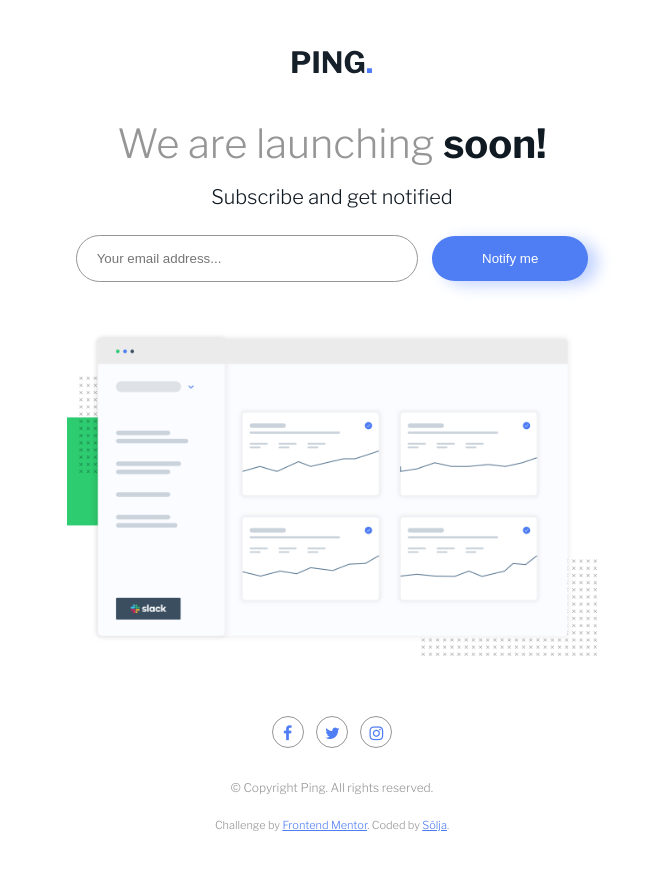
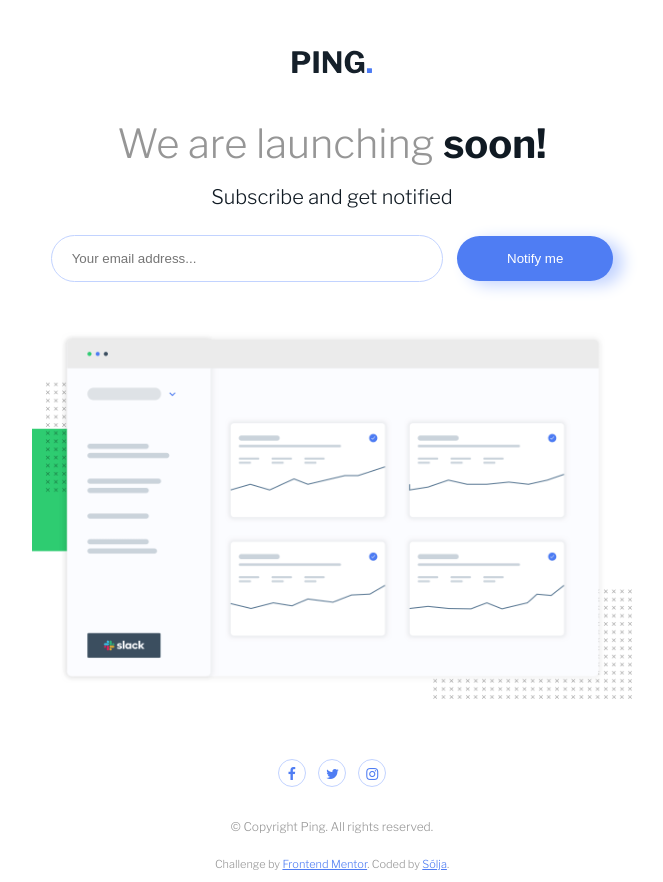
Before and after one commit to soljaeljal/Ping-coming-soon, a plain HTML site: page index.html in a window 1280 px wide. Shown: the whole page, without its empty margins (308-971 px from the left). Before the commit the page ends 843 px from the top, so only its background shows below. Drawn offline with nearby package versions, Linux system fonts and the light colour scheme.

Commit message:
Add files via upload

```diff
--- a/index.html
+++ b/index.html
@@ -10,6 +10,7 @@
   <title>Frontend Mentor | Ping coming soon page</title>
 </head>
 <body>
+  <main>
     <div class="container">
       <a href="#"><img id="logo" src="images/logo.svg" alt="logo"></a>
       <h1>We are launching <span class="bold">soon!</span></h1>
@@ -23,12 +24,13 @@
 
       <img src="images/illustration-dashboard.png" alt="dashboard illustration">
       <div class="socials">
-      <a href="#" alt="facebook"><i class="fa fa-facebook-f"></i></a>
-      <a href="#" alt="facebook"><i class="fa fa-twitter"></i></a>
-      <a href="#" alt="facebook"><i class="fa fa-instagram"></i></i></a>
+        <a href="#" alt="facebook"><i class="fa fa-facebook-f" alt="facebook"></i></a>
+        <a href="#" alt="facebook"><i class="fa fa-twitter" alt="twitter"></i></a>
+        <a href="#" alt="facebook"><i class="fa fa-instagram" alt="instagram"></i></i></a>
       </div>
       <p class="smallfont">&copy; Copyright Ping. All rights reserved.</p>
     </div>
+</main>
   <footer>
     <p class="attribution">
       Challenge by <a href="https://www.frontendmentor.io?ref=challenge" target="_blank">Frontend Mentor</a>.
--- a/style/style.scss
+++ b/style/style.scss
@@ -55,7 +55,7 @@ body {
     }
 
     img {
-        max-width: 530px;
+        max-width: 600px;
         width: 80%;
         margin-bottom: 40px;
     }
@@ -64,11 +64,11 @@ body {
         #text {
         padding: 15px 20px;
         width: 50vw;
-        max-width: 300px;
-        border: 0.5px solid $neutralgray;
+        max-width: 350px;
+        border: 0.5px solid $secondaryblue;
         border-radius: 30px;
         margin: 10px 0 50px 0;
-        color: $neutralblue;
+        color: $neutralgray;
         }
 
         p {
@@ -109,14 +109,14 @@ body {
 .socials {
     i {
         color: $primarycolor;
-        border: 0.5px solid $neutralgray;
+        border: 0.5px solid $secondaryblue;
         border-radius: 60px;
         padding: 0.5em 0.5em;
         margin: 20px 4px;
-        width: 14px;
-        height: 14px;
+        width: 12px;
+        height: 12px;
         text-align: center;
-        font-size: 16px;
+        font-size: 14px;
     }
 
     i:hover {
```
Also changed, not shown: style/style.css, 1 other file. Lines whose indentation alone changed are shown as unchanged.
